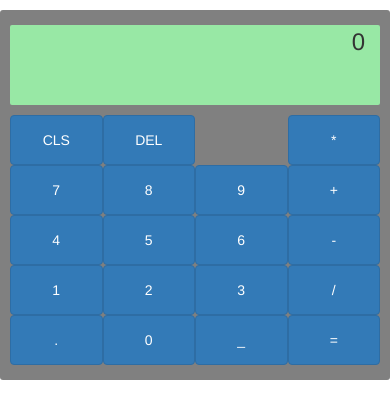
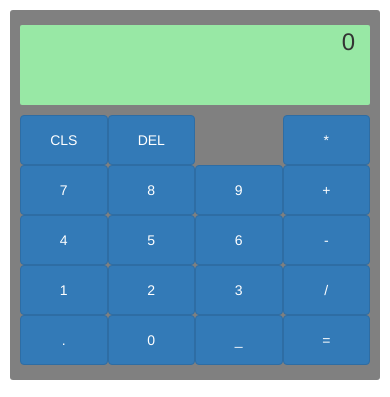
Before and after one commit to desttinghim/fcc-calculator, a plain HTML site: page index.html in a window 390 px wide. Shown: the top 397 px of the page. Drawn offline with nearby package versions, Linux system fonts and the light colour scheme.

Commit message:
Add meta viewport tag v_v

```diff
--- a/css/calculator.css
+++ b/css/calculator.css
@@ -1,7 +1,7 @@
 
 .calculator {
   background-color: grey;
-  margin-top: 10px ;
+  margin: 10px ;
   padding: 15px 10px;
   border-radius: 3px;
 }
@@ -12,14 +12,9 @@
   text-align: right;
   height: 80px;
   border-radius: 2px;
+  overflow-y: auto;
 }
 
 .calculator .buttons button {
   height: 50px;
 }
-
-@media (max-width: 768px) {
-  .calculator {
-    height: 100%;
-  }
-}
--- a/index.html
+++ b/index.html
@@ -1,6 +1,7 @@
 <!DOCTYPE html>
 <html lang="en">
   <head>
+    <meta name="viewport" content="width=device-width, initial-scale=1, maximum-scale=1">
     <link rel="stylesheet" href="https://maxcdn.bootstrapcdn.com/bootstrap/3.3.7/css/bootstrap.min.css" integrity="sha384-BVYiiSIFeK1dGmJRAkycuHAHRg32OmUcww7on3RYdg4Va+PmSTsz/K68vbdEjh4u" crossorigin="anonymous">
     <link rel='stylesheet' href="css/calculator.css" type="text/css" />
   </head>
```
